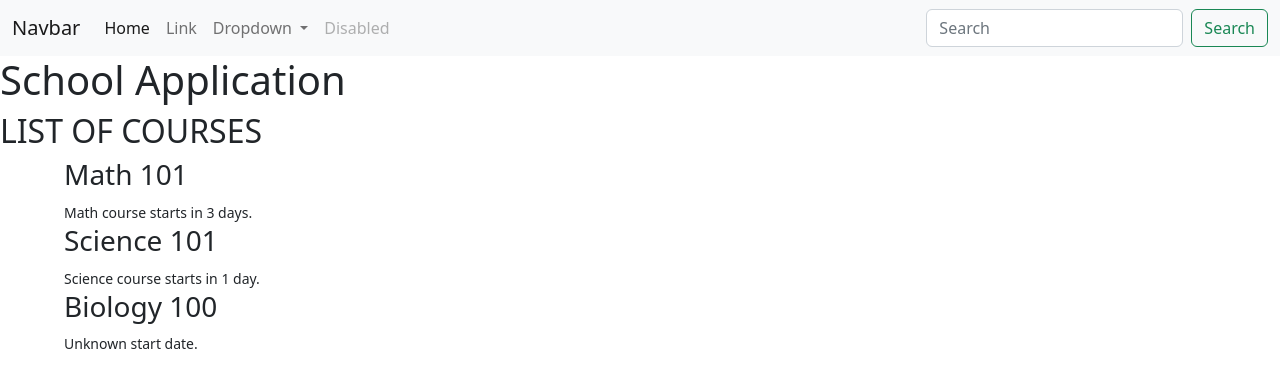
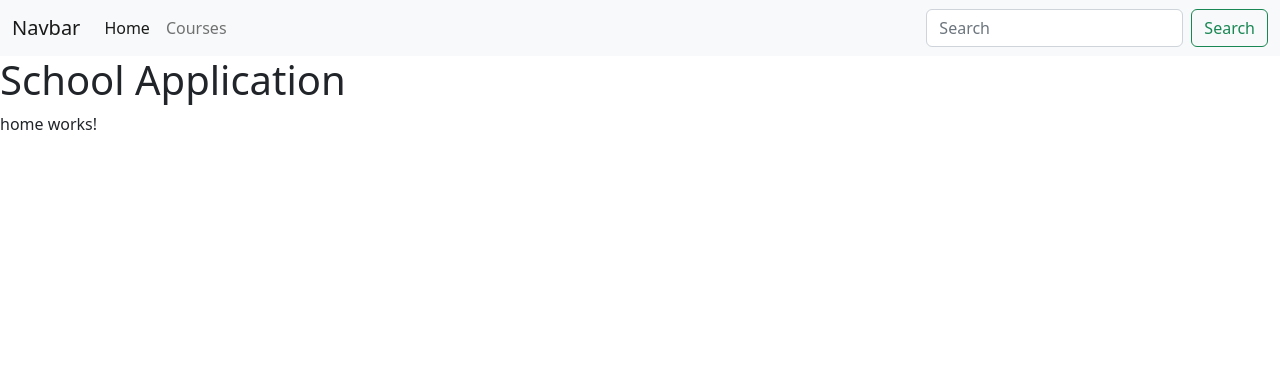
Before and after one commit to ShareghYusefi/school-app, an Angular app: page /home in a window 1280 px wide. Before the commit this address led to /. Shown: the top 388 px of the page. Built offline with nearby package versions, Linux system fonts and the light colour scheme.

Commit message:
routing via routerLink directive

```diff
--- a/src/app/app-module.ts
+++ b/src/app/app-module.ts
@@ -11,11 +11,13 @@ import { ColorfulBg } from './directives/colorful-bg';
 import { CapitalizationPipe } from './pipes/capitalization-pipe';
 import { MathModule } from './modules/math/math-module';
 import { Courses } from './components/courses/courses';
+import { Home } from './components/home/home';
+import { NotFound } from './components/not-found/not-found';
 
 // You can think of an Angular module like a folder in your project that tells Angular what;s inside it and how the pieces work together.
 @NgModule({
   // components/directives/pipes belong to this module
-  declarations: [App, Custom, Course, Navbar, ColorfulBg, CapitalizationPipe, Courses],
+  declarations: [App, Custom, Course, Navbar, ColorfulBg, CapitalizationPipe, Courses, Home, NotFound],
   imports: [BrowserModule, AppRoutingModule, FormsModule, MathModule],
   providers: [provideBrowserGlobalErrorListeners()],
   bootstrap: [App],
--- a/src/app/app-routing-module.ts
+++ b/src/app/app-routing-module.ts
@@ -1,10 +1,24 @@
 import { NgModule } from '@angular/core';
 import { RouterModule, Routes } from '@angular/router';
+import { Home } from './components/home/home';
+import { Courses } from './components/courses/courses';
+import { NotFound } from './components/not-found/not-found';
 
-const routes: Routes = [];
+const routes: Routes = [
+  {
+    path: 'home',
+    component: Home,
+  },
+  {
+    path: 'courses',
+    component: Courses,
+  },
+  { path: '', redirectTo: 'home', pathMatch: 'full' },
+  { path: '**', component: NotFound },
+];
 
 @NgModule({
   imports: [RouterModule.forRoot(routes)],
-  exports: [RouterModule]
+  exports: [RouterModule],
 })
-export class AppRoutingModule { }
+export class AppRoutingModule {}
--- a/src/app/app.html
+++ b/src/app/app.html
@@ -1,6 +1,4 @@
 <navbar></navbar>
 <h1>{{ title }}</h1>
-
-<courses></courses>
-
+<!-- router outrlet will load in correct components based on defined routes -->
 <router-outlet />
--- /dev/null
+++ b/src/app/components/home/home.html
@@ -0,0 +1 @@
+<p>home works!</p>
--- /dev/null
+++ b/src/app/components/home/home.ts
@@ -0,0 +1,11 @@
+import { Component } from '@angular/core';
+
+@Component({
+  selector: 'app-home',
+  standalone: false,
+  templateUrl: './home.html',
+  styleUrl: './home.css',
+})
+export class Home {
+
+}
--- a/src/app/components/navbar/navbar.html
+++ b/src/app/components/navbar/navbar.html
@@ -15,30 +15,12 @@
     <div class="collapse navbar-collapse" id="navbarSupportedContent">
       <ul class="navbar-nav me-auto mb-2 mb-lg-0">
         <li class="nav-item">
-          <a class="nav-link active" aria-current="page" href="#">Home</a>
+          <a class="nav-link active" aria-current="page" routerLink="home"
+            >Home</a
+          >
         </li>
         <li class="nav-item">
-          <a class="nav-link" href="#">Link</a>
-        </li>
-        <li class="nav-item dropdown">
-          <a
-            class="nav-link dropdown-toggle"
-            href="#"
-            role="button"
-            data-bs-toggle="dropdown"
-            aria-expanded="false"
-          >
-            Dropdown
-          </a>
-          <ul class="dropdown-menu">
-            <li><a class="dropdown-item" href="#">Action</a></li>
-            <li><a class="dropdown-item" href="#">Another action</a></li>
-            <li><hr class="dropdown-divider" /></li>
-            <li><a class="dropdown-item" href="#">Something else here</a></li>
-          </ul>
-        </li>
-        <li class="nav-item">
-          <a class="nav-link disabled">Disabled</a>
+          <a class="nav-link" routerLink="courses">Courses</a>
         </li>
       </ul>
       <form class="d-flex" role="search">
--- /dev/null
+++ b/src/app/components/not-found/not-found.html
@@ -0,0 +1 @@
+<p>Page not found - 404</p>
--- /dev/null
+++ b/src/app/components/not-found/not-found.ts
@@ -0,0 +1,11 @@
+import { Component } from '@angular/core';
+
+@Component({
+  selector: 'app-not-found',
+  standalone: false,
+  templateUrl: './not-found.html',
+  styleUrl: './not-found.css',
+})
+export class NotFound {
+
+}
```
Also changed, not shown: src/app/components/home/home.css (added), src/app/components/not-found/not-found.css (added), 2 other files (tests, documents, lock files or other folders).
